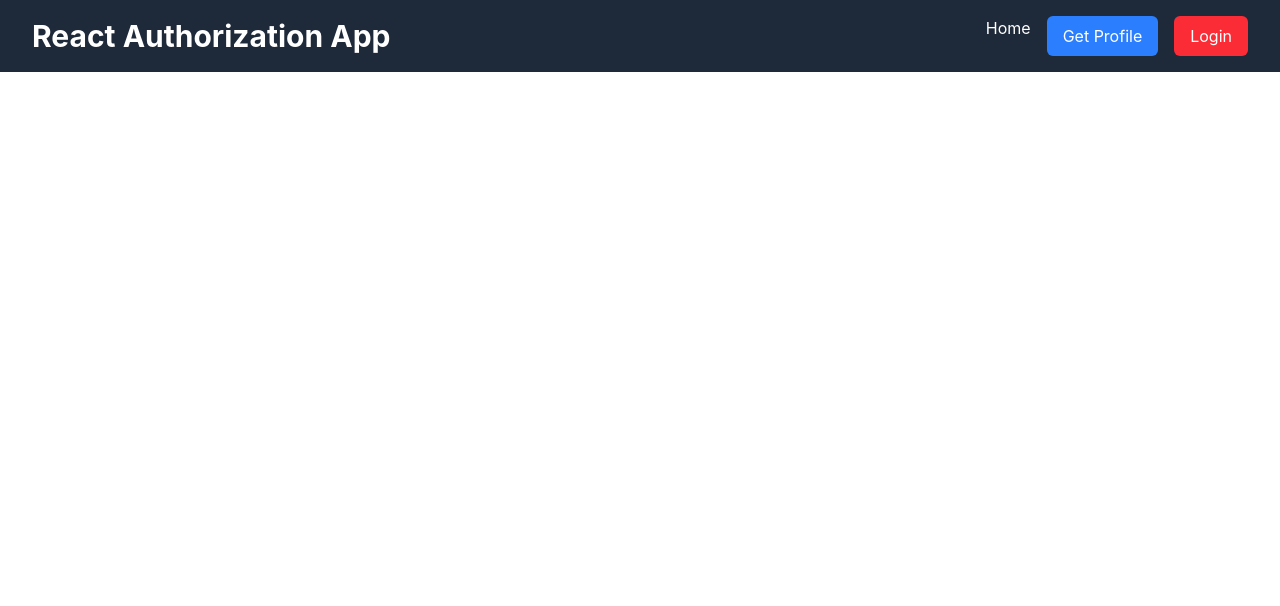
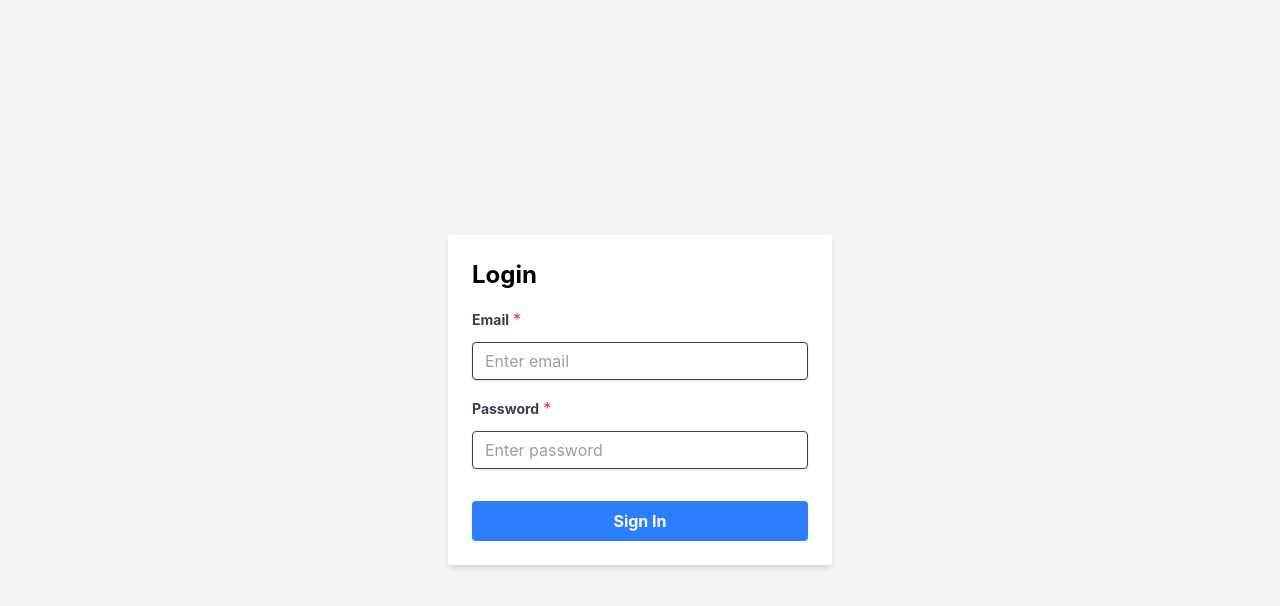
Before and after one commit to Anandvlog/reactauthorization, a React (Vite) app: page / in a window 1280 px wide. Shown: the top 606 px of the page. Built offline with nearby package versions, Linux system fonts and the light colour scheme; no server answers.

Commit message:
add profile data and header resolved type error

```diff
--- a/package.json
+++ b/package.json
@@ -10,7 +10,7 @@
     "preview": "vite preview"
   },
   "dependencies": {
-    "@hookform/resolvers": "^5.4.0",
+    "@hookform/resolvers": "^3.10.0",
     "@tailwindcss/vite": "^4.3.0",
     "axios": "^1.16.1",
     "react": "^19.2.6",
--- a/src/App.tsx
+++ b/src/App.tsx
@@ -4,21 +4,32 @@ import Profile from './components/profile'
 import Header from './components/header'
 import { Route, Routes } from 'react-router-dom'
 import { useState } from 'react'
+import Home from './page/Home'
 
 function App() {
-        const [user, setUser] = useState<string | null>(null);
+  const [isLoggedIn, setIsLoggedIn] = useState<boolean>(!!localStorage.getItem("token"));
 
+  const handleLogin = () => {
+    setIsLoggedIn(true);
+  };
 
-    return (
+  const handleLogout = () => {
+    setIsLoggedIn(false);
+  };
+
+  return (
     <>
-    {localStorage.getItem("token") &&
-    <LoginPage />
-  }
-  <Header setUser={setUser}  user={user}/>
-    <Routes>
-      <Route path="/profile" element={<Profile user={user}  />} />
-    </Routes>
-
+      {!isLoggedIn ? (
+        <LoginPage onLogin={handleLogin} />
+      ) : (
+        <>
+          <Header onLogout={handleLogout} />
+          <Routes>
+            <Route path="/" element={<Home />} />
+            <Route path="/profile" element={<Profile />} />
+          </Routes>
+        </>
+      )}
     </>
   )
 }
--- a/src/components/header.tsx
+++ b/src/components/header.tsx
@@ -1,33 +1,11 @@
-import axios from "axios";
 import { Link, useNavigate } from "react-router-dom";
 
-const Header = ({ setUser}) => {
+const Header = ({ onLogout }: { onLogout: () => void }) => {
   const navigate = useNavigate();
-  const profileUrl = import.meta.env.VITE_API_URL
-    ? `${import.meta.env.VITE_API_URL}/auth/profile`
-    : "https://api.escuelajs.co/api/v1/auth/profile";
-
-  const getProfileData = async () => {
-    const token = JSON.parse(localStorage.getItem("token") || "null");
-
-    const header = {
-      headers: {
-        Authorization: `Bearer ${token}`,
-      },
-    };
-
-    try {
-      const res = await axios.get(profileUrl, header);
-      setUser(res.data);
-    } catch (error) {
-      alert("you are not authorized to access this resource");
-      console.log("error", error);
-    }
-  };
 
   const handleLogout = () => {
     localStorage.removeItem("token");
-    setUser(null);
+    onLogout();
     alert("Logged out successfully");
     navigate("/");
   };
@@ -46,12 +24,9 @@ const Header = ({ setUser}) => {
               </Link>
             </li>
             <li>
-              <button
-                    className="bg-blue-500 text-white px-4 py-2 rounded-md cursor-pointer"
-                    onClick={getProfileData}
-                    >
-                    Get Profile
-        </button>
+              <Link to="/profile" className="hover:text-gray-300">
+                Profile
+              </Link>
             </li>
             <li>
               <button
--- a/src/components/profile.tsx
+++ b/src/components/profile.tsx
@@ -1,5 +1,42 @@
-const profile = ({user}) => {
-   return (
+import axios from "axios";
+import { useEffect, useState } from "react";
+
+const Profile = () => {
+  const [user, setUser] = useState<null | any>(null);
+  const [loading, setLoading] = useState(true);
+
+  useEffect(() => {
+    const getProfileData = async () => {
+      const profileUrl = import.meta.env.VITE_API_URL
+        ? `${import.meta.env.VITE_API_URL}/auth/profile`
+        : "https://api.escuelajs.co/api/v1/auth/profile";
+      const token = JSON.parse(localStorage.getItem("token") || "null");
+
+      const header = {
+        headers: {
+          Authorization: `Bearer ${token}`,
+        },
+      };
+
+      try {
+        const res = await axios.get(profileUrl, header);
+        setUser(res.data);
+      } catch (error) {
+        alert("you are not authorized to access this resource");
+        console.log("error", error);
+      } finally {
+        setLoading(false);
+      }
+    };
+
+    getProfileData();
+  }, []);
+
+  if (loading) {
+    return <p>Loading profile...</p>;
+  }
+
+  return (
     <>
       {user && (
         <div>
@@ -11,4 +48,4 @@ const profile = ({user}) => {
   );
 };
 
-export default profile;
+export default Profile;
--- /dev/null
+++ b/src/page/Home.tsx
@@ -0,0 +1,8 @@
+
+const Home = () => {
+    return (
+        <div>Home page</div>
+    )
+}
+
+export default Home
--- a/src/page/Login.tsx
+++ b/src/page/Login.tsx
@@ -2,21 +2,18 @@ import { yupResolver } from "@hookform/resolvers/yup";
 import axios from "axios";
 import * as yup from "yup";
 import { useForm, type SubmitHandler } from "react-hook-form";
-import {  useNavigate } from "react-router-dom";
-
-type Inputs = {
-  email: string;
-  password: string;
-};
+import { useNavigate } from "react-router-dom";
 
 const schema = yup
   .object({
     email: yup.string().email().required("Email is required"),
     password: yup.string().min(6).required("Password is required"),
   })
-  .required()
+  .required();
 
-const LoginPage = () => {
+type FormData = yup.InferType<typeof schema>;
+
+const LoginPage = ({ onLogin }: { onLogin: () => void }) => {
   const apiUrl =
     import.meta.env.VITE_API_URL
       ? `${import.meta.env.VITE_API_URL}/auth/login`
@@ -27,18 +24,18 @@ const navigate = useNavigate();
     handleSubmit,
     reset,
     formState: { errors },
-  } = useForm<Inputs>({
+  } = useForm<FormData>({
     resolver: yupResolver(schema),
     mode: "all",
   });
 
-  const onSubmit: SubmitHandler<Inputs> = async (data) => {
+  const onSubmit: SubmitHandler<FormData> = async (data) => {
 
     try {
       const res = await axios.post(apiUrl, data);
       localStorage.setItem("token", JSON.stringify(res.data.access_token));
-
-      navigate("/profile");
+      onLogin();
+      navigate("/");
       alert("Login Successful");
       reset();
     } catch (error) {
```
Also changed, not shown: 1 other file (tests, documents, lock files or other folders). Lines whose indentation alone changed are shown as unchanged.
